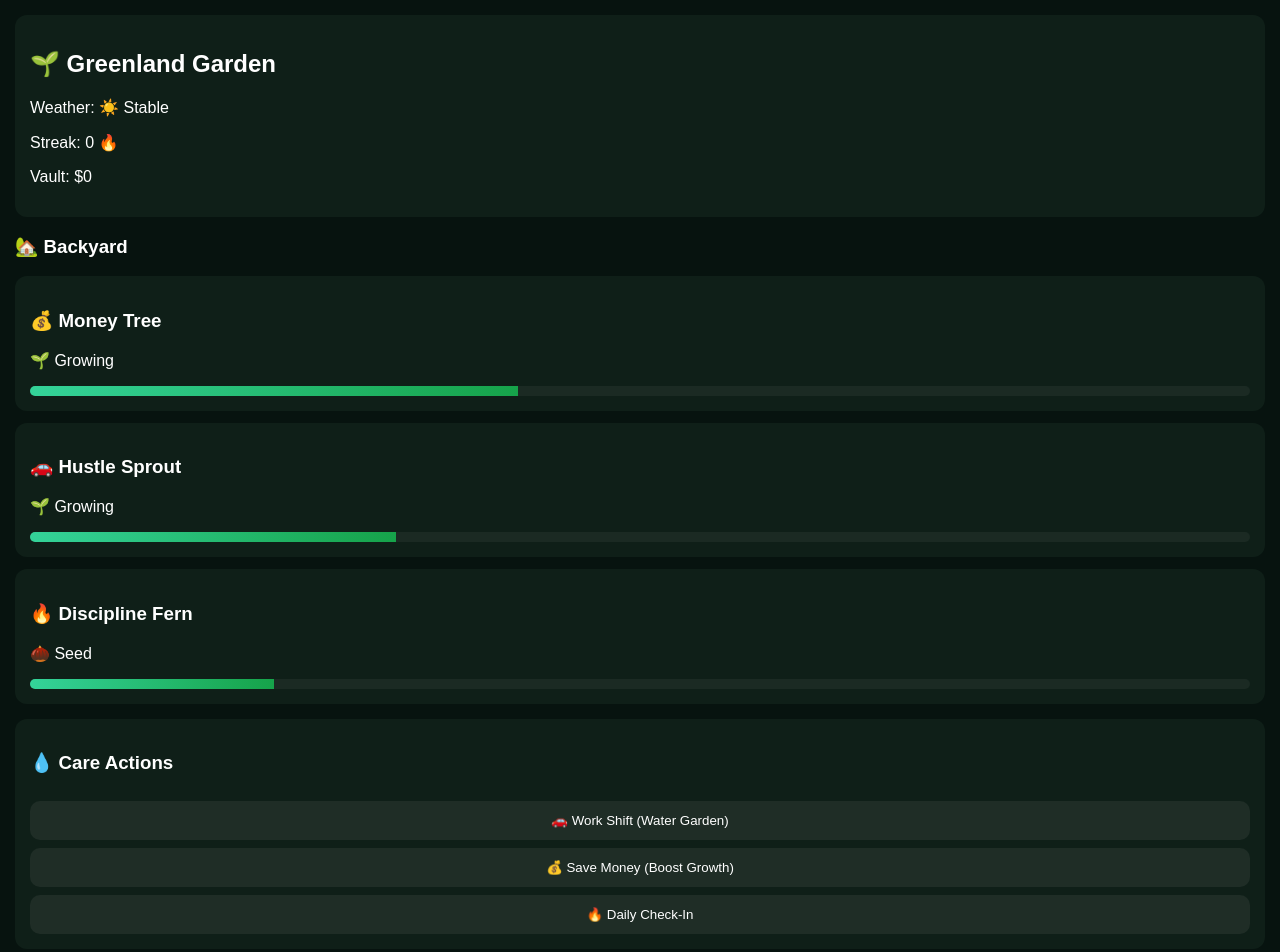
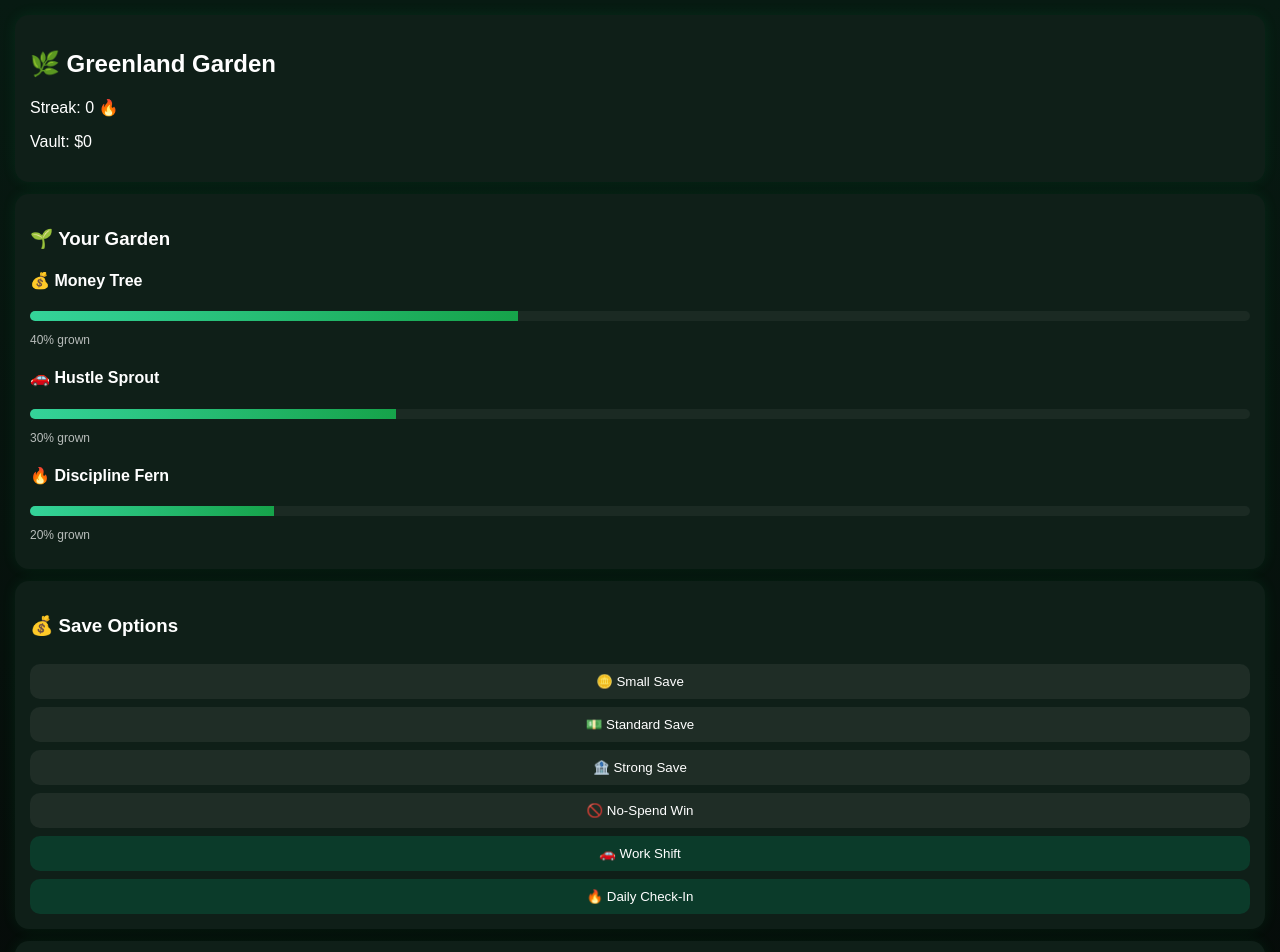
Before and after one commit to Cas6erJack/land-quest-pro-max, a Next.js app: page / in a window 1280 px wide. Shown: the top 952 px of the page. Built offline with nearby package versions, Linux system fonts and the light colour scheme.

Commit message:
Update page.js

```diff
--- a/app/page.js
+++ b/app/page.js
@@ -3,167 +3,174 @@
 import { useEffect, useState } from "react";
 
 export default function Page() {
-  // 🌿 CORE
   const [vault, setVault] = useState(0);
   const [log, setLog] = useState([]);
 
   const [streak, setStreak] = useState(0);
-  const [weather, setWeather] = useState("☀️ Stable");
 
-  const [plants, setPlants] = useState({
-    moneyTree: 40,
-    hustleSprout: 30,
-    disciplineFern: 20
-  });
+  const [plants, setPlants] = useState([
+    { id: 1, name: "💰 Money Tree", progress: 40, note: "Savings build freedom over time", archived: false },
+    { id: 2, name: "🚗 Hustle Sprout", progress: 30, note: "Consistency beats intensity", archived: false },
+    { id: 3, name: "🔥 Discipline Fern", progress: 20, note: "Daily discipline creates stability", archived: false }
+  ]);
 
-  const [inventory, setInventory] = useState([]);
+  const [collection, setCollection] = useState([]);
 
   const addLog = (t) => setLog((l) => [t, ...l]);
 
   // 🌿 LOAD
   useEffect(() => {
-    const saved = localStorage.getItem("greenland_v2");
+    const saved = localStorage.getItem("greenland_v3");
     if (saved) {
       const d = JSON.parse(saved);
       setVault(d.vault || 0);
       setLog(d.log || []);
       setStreak(d.streak || 0);
       setPlants(d.plants || plants);
-      setInventory(d.inventory || []);
-      setWeather(d.weather || "☀️ Stable");
+      setCollection(d.collection || []);
     }
   }, []);
 
   // 🌿 SAVE
   useEffect(() => {
     localStorage.setItem(
-      "greenland_v2",
-      JSON.stringify({ vault, log, streak, plants, inventory, weather })
+      "greenland_v3",
+      JSON.stringify({ vault, log, streak, plants, collection })
     );
-  }, [vault, log, streak, plants, inventory, weather]);
+  }, [vault, log, streak, plants, collection]);
 
-  // 🌧️ WEATHER LOGIC
-  const updateWeather = () => {
-    if (streak >= 7) setWeather("☀️ Stable");
-    else if (streak >= 3) setWeather("🌤️ Building");
-    else setWeather("🌧️ Struggling");
-  };
+  // 🌱 GROW PLANT
+  const grow = (amount, type) => {
+    setPlants((prev) => {
+      let updated = prev.map((p) => {
+        if (p.archived) return p;
 
-  // 🌿 SEED DROP SYSTEM
-  const dropSeed = () => {
-    const seeds = ["Emergency Lily", "Focus Vine", "Wealth Orchid"];
-    const seed = seeds[Math.floor(Math.random() * seeds.length)];
-    setInventory((i) => [...i, seed]);
-    addLog(`🌰 Seed Pack unlocked: ${seed}`);
+        let boost = amount;
+
+        if (type === "small") boost = 10;
+        if (type === "standard") boost = 20;
+        if (type === "strong") boost = 35;
+        if (type === "nostreak") boost = 50;
+
+        let newProgress = p.progress + boost;
+
+        if (newProgress >= 100) {
+          setCollection((c) => [
+            {
+              name: p.name,
+              note: p.note,
+              unlocked: new Date().toLocaleDateString()
+            },
+            ...c
+          ]);
+
+          addLog(`🌿 ${p.name} fully grown → moved to collection`);
+
+          return { ...p, progress: 100, archived: true };
+        }
+
+        return { ...p, progress: newProgress };
+      });
+
+      return updated;
+    });
   };
 
   // 🚗 WORK
   const doWork = () => {
-    setPlants((p) => ({
-      moneyTree: p.moneyTree + 15,
-      hustleSprout: p.hustleSprout + 15,
-      disciplineFern: p.disciplineFern + 10
-    }));
-
     setVault((v) => v + 10);
+    grow(25, "standard");
     addLog("🚗 Work completed — garden watered");
-
-    dropSeed();
-    updateWeather();
   };
 
-  // 💰 SAVE
-  const saveMoney = () => {
-    setPlants((p) => ({
-      ...p,
-      moneyTree: p.moneyTree + 25
-    }));
-
-    setVault((v) => v + 10);
-    addLog("💰 Savings added — Money Tree boosted");
-
-    dropSeed();
-    updateWeather();
+  // 💰 SAVE OPTIONS
+  const saveSmall = () => {
+    setVault((v) => v + 5);
+    grow(10, "small");
+    addLog("🪙 Small save completed");
   };
 
-  // 🔥 CHECK-IN
+  const saveStandard = () => {
+    setVault((v) => v + 20);
+    grow(20, "standard");
+    addLog("💵 Standard save completed");
+  };
+
+  const saveStrong = () => {
+    setVault((v) => v + 50);
+    grow(35, "strong");
+    addLog("🏦 Strong save completed");
+  };
+
+  const noSpend = () => {
+    setVault((v) => v + 10);
+    grow(50, "nostreak");
+    addLog("🚫 No-spend win (rare growth boost)");
+  };
+
   const checkIn = () => {
     setStreak((s) => s + 1);
-    setWeather("☀️ Stable");
     addLog("🔥 Daily check-in completed");
-    updateWeather();
-  };
-
-  // 🌱 PLANT RENDER
-  const Plant = ({ name, value }) => {
-    const stage =
-      value < 30 ? "🌰 Seed" :
-      value < 60 ? "🌱 Growing" :
-      value < 100 ? "🌿 Strong" :
-      "🌳 Thriving";
-
-    return (
-      <div style={styles.card}>
-        <h3>{name}</h3>
-        <p>{stage}</p>
-        <div style={styles.bar}>
-          <div style={{ ...styles.fill, width: `${value}%` }} />
-        </div>
-      </div>
-    );
   };
 
   return (
     <div style={styles.bg}>
 
-      {/* 🌿 HEADER */}
+      {/* HEADER */}
       <div style={styles.card}>
-        <h2>🌱 Greenland Garden</h2>
-        <p>Weather: {weather}</p>
+        <h2>🌿 Greenland Garden</h2>
         <p>Streak: {streak} 🔥</p>
         <p>Vault: ${vault}</p>
       </div>
 
-      {/* 🌿 ZONE: BACKYARD */}
-      <div style={styles.zone}>
-        <h3>🏡 Backyard</h3>
+      {/* 🌱 ACTIVE GARDEN */}
+      <div style={styles.card}>
+        <h3>🌱 Your Garden</h3>
 
-        <Plant name="💰 Money Tree" value={plants.moneyTree} />
-        <Plant name="🚗 Hustle Sprout" value={plants.hustleSprout} />
-        <Plant name="🔥 Discipline Fern" value={plants.disciplineFern} />
-      </div>
-
-      {/* 💧 ACTIONS */}
-      <div style={styles.card}>
-        <h3>💧 Care Actions</h3>
-
-        <button style={styles.btn} onClick={doWork}>
-          🚗 Work Shift (Water Garden)
-        </button>
-
-        <button style={styles.btn} onClick={saveMoney}>
-          💰 Save Money (Boost Growth)
-        </button>
-
-        <button style={styles.btn} onClick={checkIn}>
-          🔥 Daily Check-In
-        </button>
-      </div>
-
-      {/* 🌰 INVENTORY */}
-      <div style={styles.card}>
-        <h3>🌰 Seed Packs</h3>
-        {inventory.length === 0 && <p>No seeds yet</p>}
-        {inventory.map((s, i) => (
-          <div key={i}>• {s}</div>
+        {plants.filter(p => !p.archived).map((p) => (
+          <div key={p.id} style={styles.plant}>
+            <h4>{p.name}</h4>
+            <div style={styles.bar}>
+              <div style={{ ...styles.fill, width: `${p.progress}%` }} />
+            </div>
+            <p style={{ fontSize: 12, opacity: 0.7 }}>{p.progress}% grown</p>
+          </div>
         ))}
       </div>
 
-      {/* 📜 LOG */}
+      {/* 💰 ACTIONS */}
       <div style={styles.card}>
-        <h3>📜 Garden Log</h3>
+        <h3>💰 Save Options</h3>
+
+        <button style={styles.btn} onClick={saveSmall}>🪙 Small Save</button>
+        <button style={styles.btn} onClick={saveStandard}>💵 Standard Save</button>
+        <button style={styles.btn} onClick={saveStrong}>🏦 Strong Save</button>
+        <button style={styles.btn} onClick={noSpend}>🚫 No-Spend Win</button>
+
+        <button style={styles.btn2} onClick={doWork}>🚗 Work Shift</button>
+        <button style={styles.btn2} onClick={checkIn}>🔥 Daily Check-In</button>
+      </div>
+
+      {/* 📖 COLLECTION */}
+      <div style={styles.card}>
+        <h3>📖 Garden Collection</h3>
+
+        {collection.length === 0 && <p style={{ opacity: 0.6 }}>No plants fully grown yet</p>}
+
+        {collection.map((c, i) => (
+          <div key={i} style={styles.collectionCard}>
+            <h4>{c.name}</h4>
+            <p style={{ fontSize: 12 }}>{c.note}</p>
+            <p style={{ fontSize: 11, opacity: 0.6 }}>Unlocked: {c.unlocked}</p>
+          </div>
+        ))}
+      </div>
+
+      {/* LOG */}
+      <div style={styles.card}>
+        <h3>📜 Activity Feed</h3>
         {log.map((l, i) => (
-          <div key={i}>• {l}</div>
+          <div key={i} style={{ fontSize: 12 }}>• {l}</div>
         ))}
       </div>
 
@@ -173,7 +180,7 @@ export default function Page() {
 
 const styles = {
   bg: {
-    background: "#07130f",
+    background: "linear-gradient(#071a12, #050807)",
     minHeight: "100vh",
     color: "white",
     padding: 15,
@@ -182,30 +189,45 @@ const styles = {
   card: {
     background: "#0f1f18",
     padding: 15,
-    borderRadius: 12,
+    borderRadius: 14,
+    marginBottom: 12,
+    boxShadow: "0 0 15px rgba(0,255,120,0.08)"
+  },
+  plant: {
     marginBottom: 12
   },
-  zone: {
-    marginBottom: 15
+  bar: {
+    height: 10,
+    background: "#1b2a23",
+    borderRadius: 10,
+    overflow: "hidden"
+  },
+  fill: {
+    height: "100%",
+    background: "linear-gradient(90deg, #34d399, #16a34a)"
   },
   btn: {
     width: "100%",
-    padding: 12,
+    padding: 10,
     marginTop: 8,
     borderRadius: 10,
     border: "none",
     background: "#1f2d26",
     color: "white"
   },
-  bar: {
-    height: 10,
-    background: "#1b2a23",
+  btn2: {
+    width: "100%",
+    padding: 10,
+    marginTop: 8,
     borderRadius: 10,
-    overflow: "hidden",
+    border: "none",
+    background: "#0b3b2a",
+    color: "white"
+  },
+  collectionCard: {
+    background: "#0b1511",
+    padding: 10,
+    borderRadius: 10,
     marginTop: 8
-  },
-  fill: {
-    height: "100%",
-    background: "linear-gradient(90deg, #34d399, #16a34a)"
   }
 };
```
